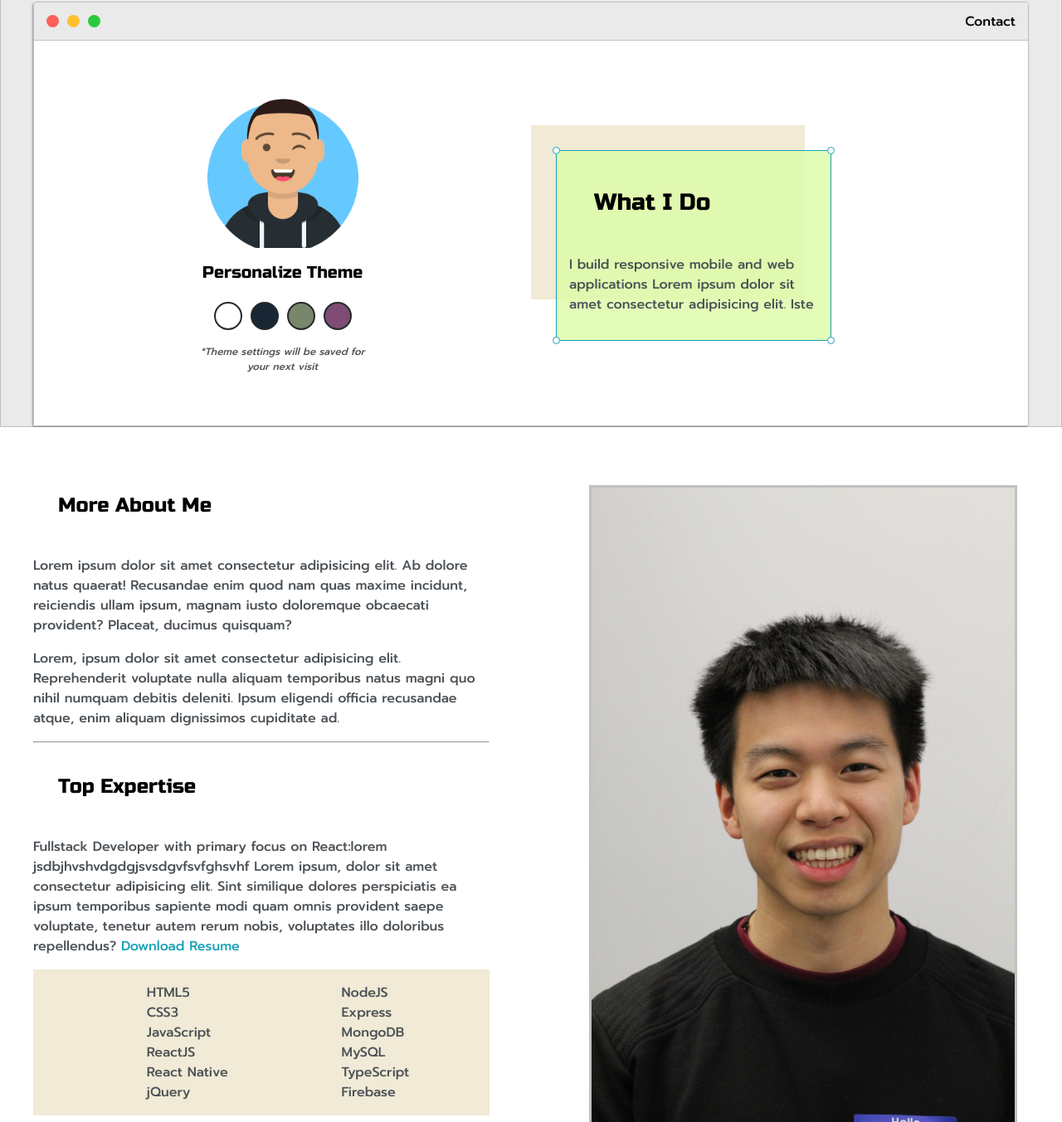
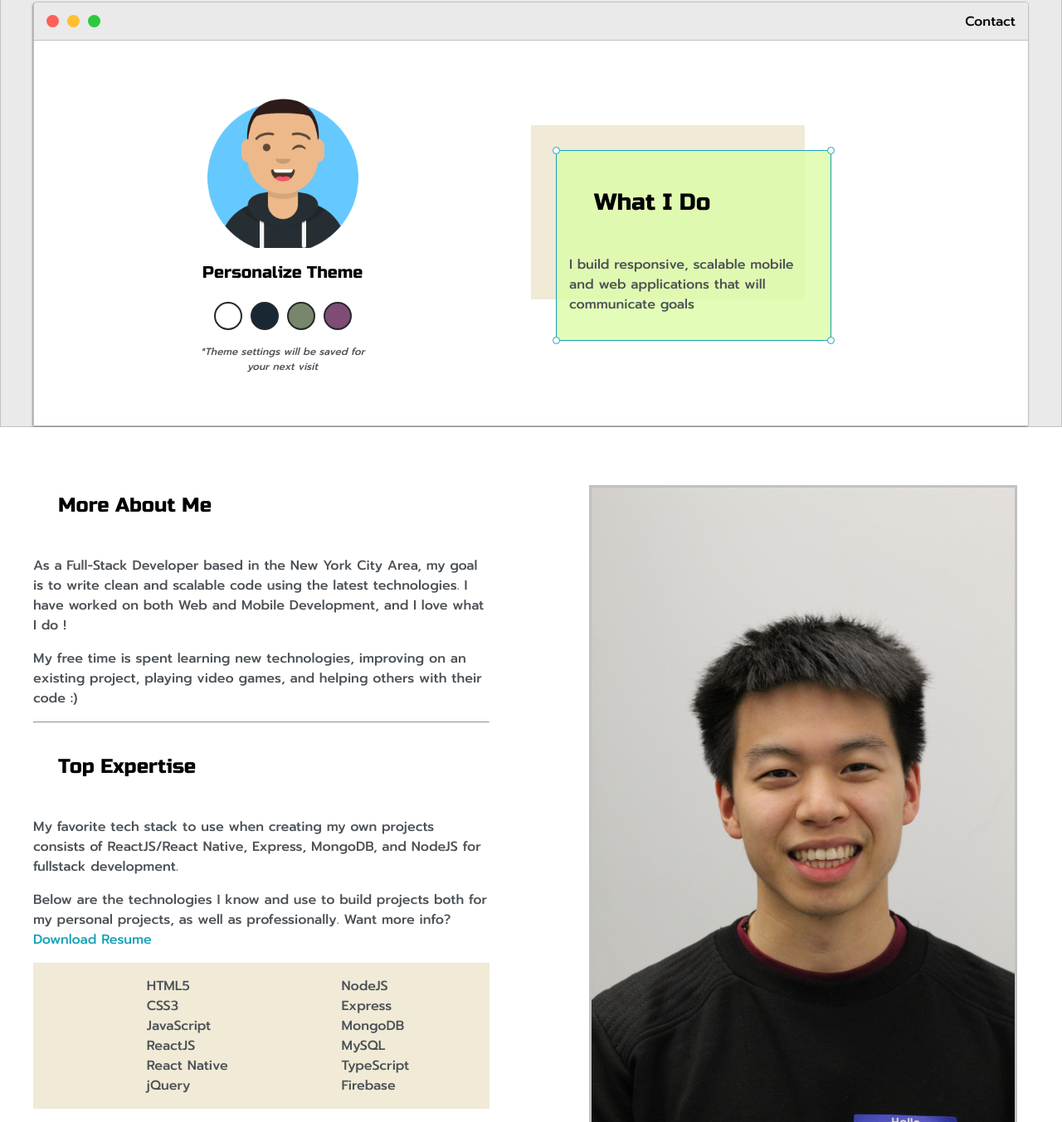
Before and after one commit to kquach229/portfolio_site_v1, a plain HTML site: page index.html in a window 1280 px wide. Shown: the part 159-1512 px from the top of the page at 83% size. Drawn offline with Linux system fonts and the light colour scheme.

Commit message:
expertise

```diff
--- a/index.html
+++ b/index.html
@@ -57,7 +57,7 @@
                         <div id="corner-tl" class="corner"></div>
                         <div id="corner-tr" class="corner"></div>
                         <h3>What I Do</h3>
-                        <p>I build responsive mobile and web applications Lorem ipsum dolor sit amet consectetur adipisicing elit. Iste</p>
+                        <p>I build responsive, scalable mobile and web applications that will communicate goals </p>
                         <div id="corner-br" class="corner"></div>
                         <div id="corner-bl" class="corner"></div>
 
@@ -75,14 +75,16 @@
        <div class="about-wrapper">
            <div class="about-me">
             <h4>More About Me</h4>
-            <p>Lorem ipsum dolor sit amet consectetur adipisicing elit. Ab dolore natus quaerat! Recusandae enim quod nam quas maxime incidunt, reiciendis ullam ipsum, magnam iusto doloremque obcaecati provident? Placeat, ducimus quisquam?</p>
-            <p>Lorem, ipsum dolor sit amet consectetur adipisicing elit. Reprehenderit voluptate nulla aliquam temporibus natus magni quo nihil numquam debitis deleniti. Ipsum eligendi officia recusandae atque, enim aliquam dignissimos cupiditate ad.</p>
+            <p>As a Full-Stack Developer based in the New York City Area, my goal is to write clean and scalable code using the latest technologies. I have worked on both Web and Mobile Development, and I love what I do !</p>
+            <p>My free time is spent learning new technologies, improving on an existing project, playing video games, and helping others with their code :)</p>
+
 
             <hr>
 
             <h4>Top Expertise</h4>
 
-            <p>Fullstack Developer with primary focus on React:lorem jsdbjhvshvdgdgjsvsdgvfsvfghsvhf Lorem ipsum, dolor sit amet consectetur adipisicing elit. Sint similique dolores perspiciatis ea ipsum temporibus sapiente modi quam omnis provident saepe voluptate, tenetur autem rerum nobis, voluptates illo doloribus repellendus? <a target="_blank" href="./assets/Resume .pdf">Download Resume</a></p>
+            <p>My favorite tech stack to use when creating my own projects consists of ReactJS/React Native, Express, MongoDB, and NodeJS for fullstack development. </p>
+            <p>Below are the technologies I know and use to build projects both for my personal projects, as well as professionally. Want more info? <a target="_blank" href="./assets/Resume .pdf">Download Resume</a></p>
             <div id="skills">
                 <ul>
                     <li>HTML5</li>
```
